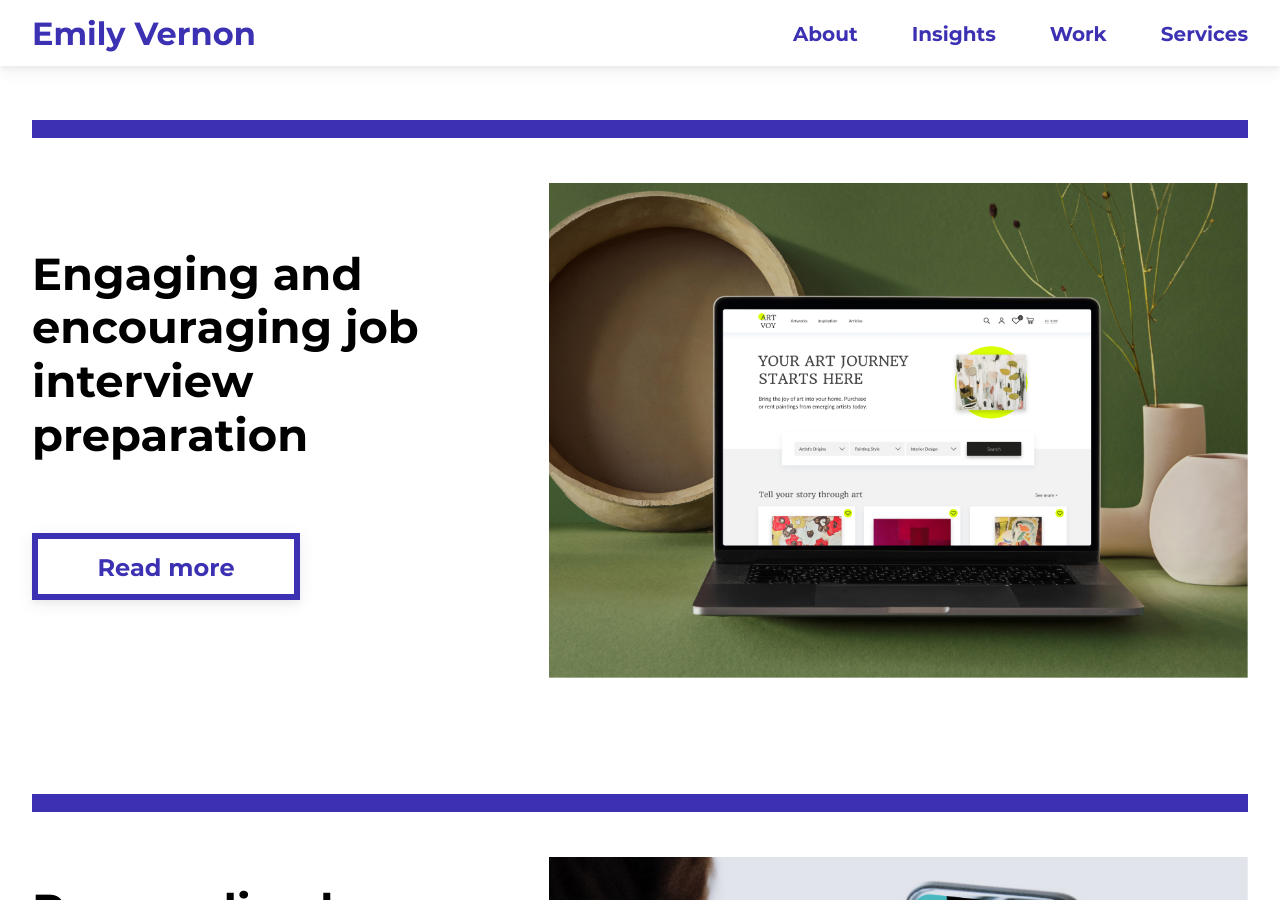
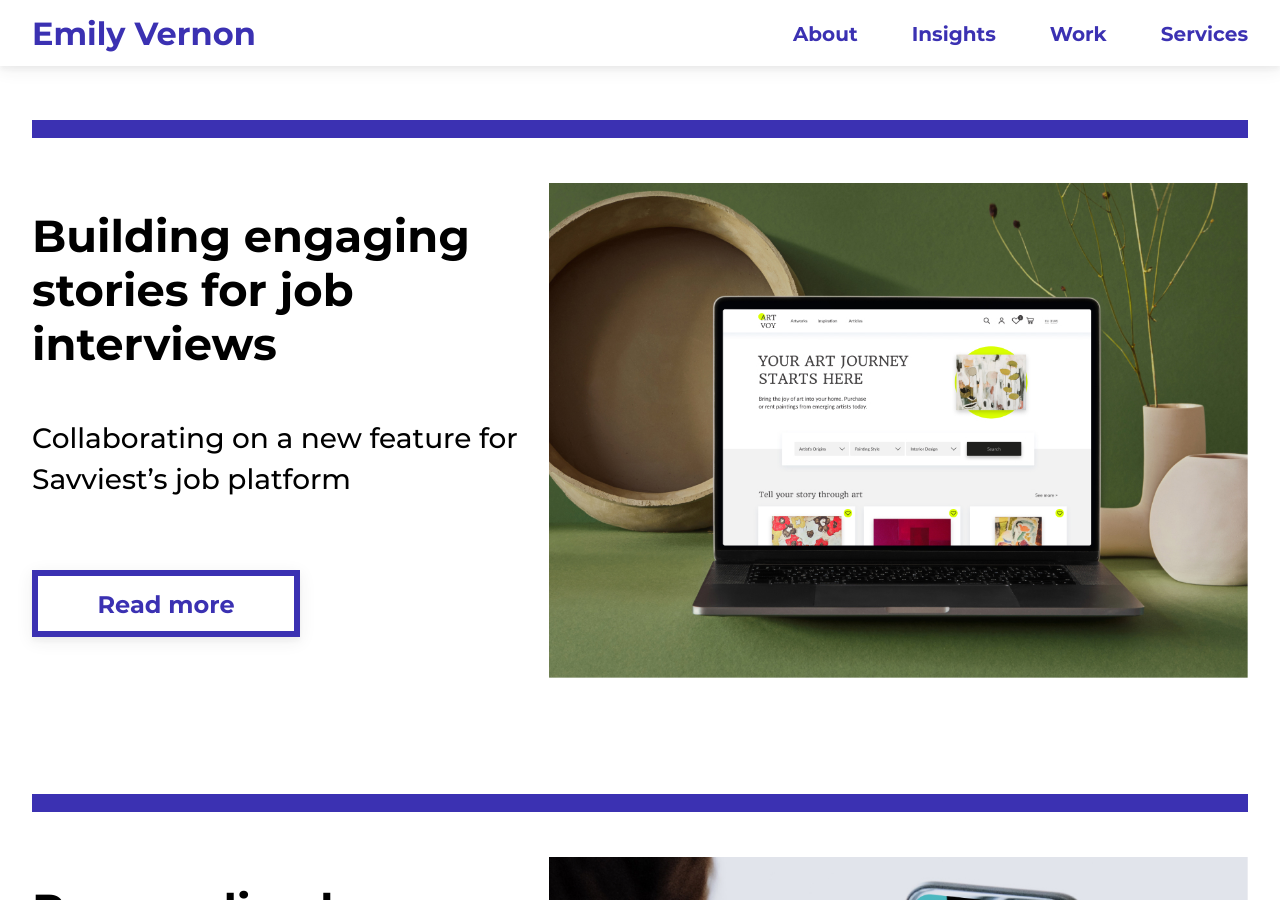
Before and after one commit to emilygv/emilyvernon.com, a Jekyll site: the page built from work.md, in a window 1280 px wide and 900 px high, scrolled down 1260 px. Built offline with Jekyll 4.4.1, drawn with Linux system fonts in a browser that asks for light colours; grey boxes are pictures that could not be loaded.

Commit message:
Updated text

```diff
--- a/_casestudies/savviest.md
+++ b/_casestudies/savviest.md
@@ -1,7 +1,7 @@
 ---
 layout: casestudy
-title:  Engaging and encouraging job interview preparation
-description:
+title: Building engaging stories for job interviews
+description: Collaborating on a new feature for Savviest’s job platform
 project_name: Savviest feature
 category: Creativity
 image: /assets/images/casestudies/artvoy/artvoy_hero_image.jpg
@@ -120,7 +120,7 @@ Users were unsure of the difference between practice and record, as well as what
 
 {% include case_h3_block.html
 title="Overview"
-content="Younger art collectors are provided **curated options to narrow their search, enabling them to find the painting that will enhance their life.** There is a degree of flexibility during consideration and purchase. Services like monthly payment plans and renting **provides a lower barrier to acquiring art**, while appointment bookings speak to the desire to see paintings in-person. " %}
+content="By focusing on the red routes, **we were able to create a focused concept around building and practicing your stories.** This emphasis on modular content reflected the Savviest platform, and **enabled users to have better conversations during job interviews.** The key deliverable was wireframes, however we also did five high fidelty screens to demonstrate the final execution." %}
 
 ![](/assets/images/casestudies/artvoy/artvoy_final_version.jpg)
 
```
